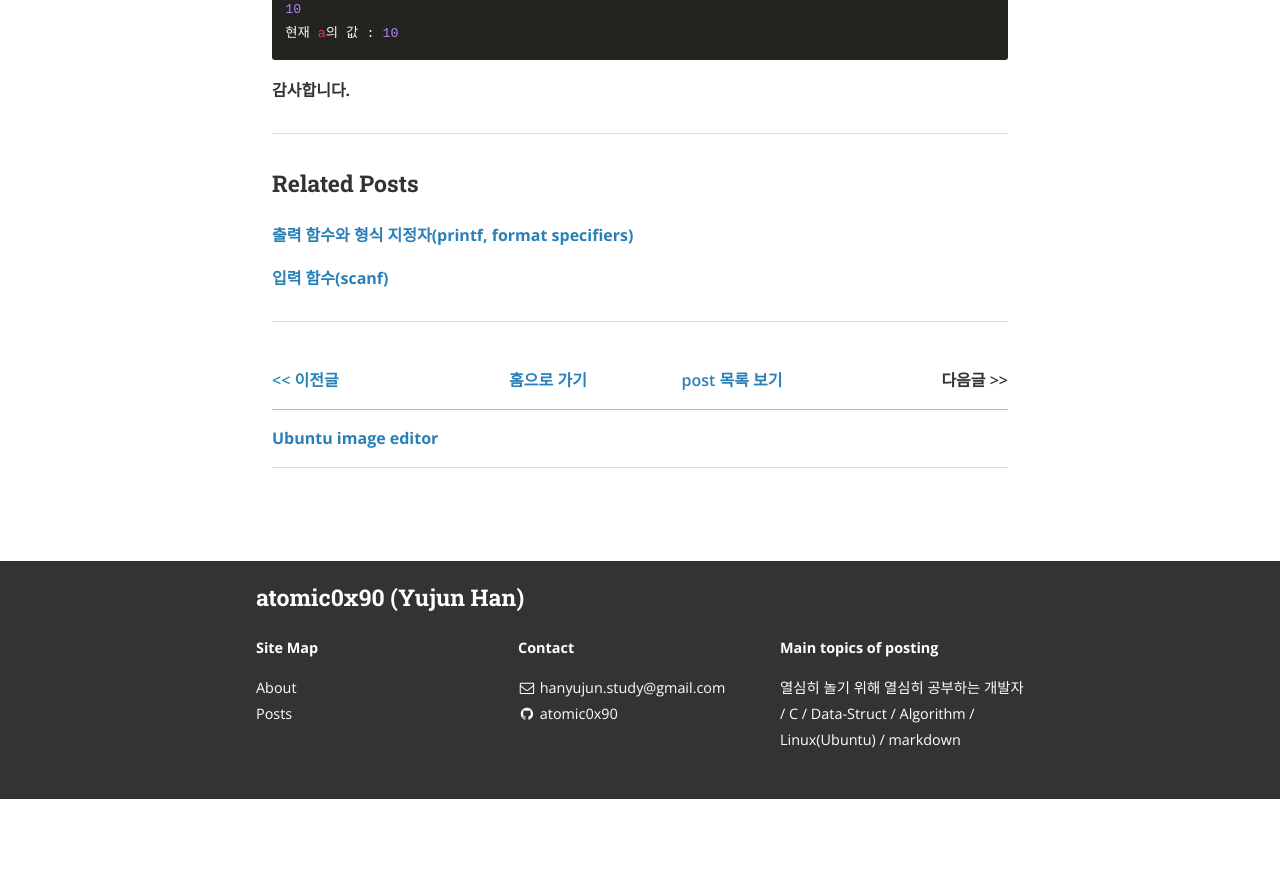
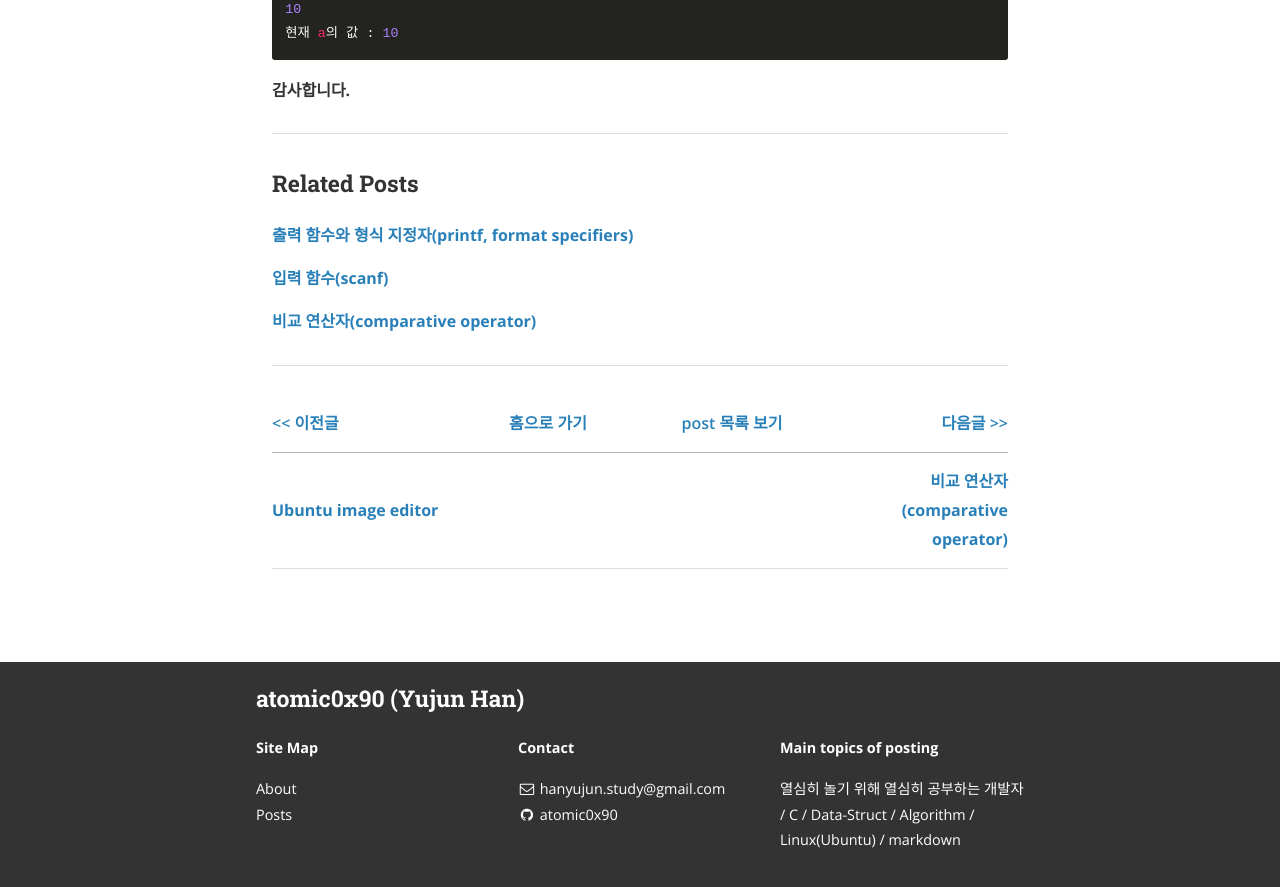
Before and after one commit to atomic0x90/atomic0x90.github.io, a Jekyll site: the page built from _posts/2019-06-13-arithmetic-operator.markdown, in a window 1280 px wide and 900 px high, scrolled down 3964 px. Shown: the top 887 px of the window. Built offline with Jekyll 4.4.1, drawn with Linux system fonts in a browser that asks for light colours; nearby versions of some CDN libraries; comment, search, counter and statistics services are not loaded; before the commit the page ends 4763 px from its top, so only the background shows below that.

Commit message:
Update next post ,related post link

```diff
--- a/_posts/2019-06-13-arithmetic-operator.markdown
+++ b/_posts/2019-06-13-arithmetic-operator.markdown
@@ -145,12 +145,14 @@ int main()
 
 **[입력 함수(scanf)][4]**
 
+**[비교 연산자(comparative operator)][5]**
+
 ---
 
 
-[\<\< 이전글][0]        |[홈으로 가기][1]       |[post 목록 보기][2]    |다음글 \>\>
+[\<\< 이전글][0]        |[홈으로 가기][1]       |[post 목록 보기][2]    |[다음글 \>\>][5]
 ------                  |:------:               |:------:               |------:
-**[Ubuntu image editor][0]**   |                       |                       |
+**[Ubuntu image editor][0]**   |                       |                       |**[비교 연산자(comparative operator)][5]**
 
 
 [0]: https://atomic0x90.github.io/ubuntu/2019/06/09/ubuntu-image-editor.html "Ubuntu에서 이미지 편집기 사용하기"
@@ -158,7 +160,7 @@ int main()
 [2]: https://atomic0x90.github.io/posts/ "posts"
 [3]: https://atomic0x90.github.io/c-language/2019/06/04/printf-format.html "출력 함수와 형식 지정자"
 [4]: https://atomic0x90.github.io/c-language/2019/06/05/scanf-format.html "입력 함수"
-
+[5]: https://atomic0x90.github.io/c-language/2019/06/14/comparative-operator.html "비교 연산자"
 
 
 
```
